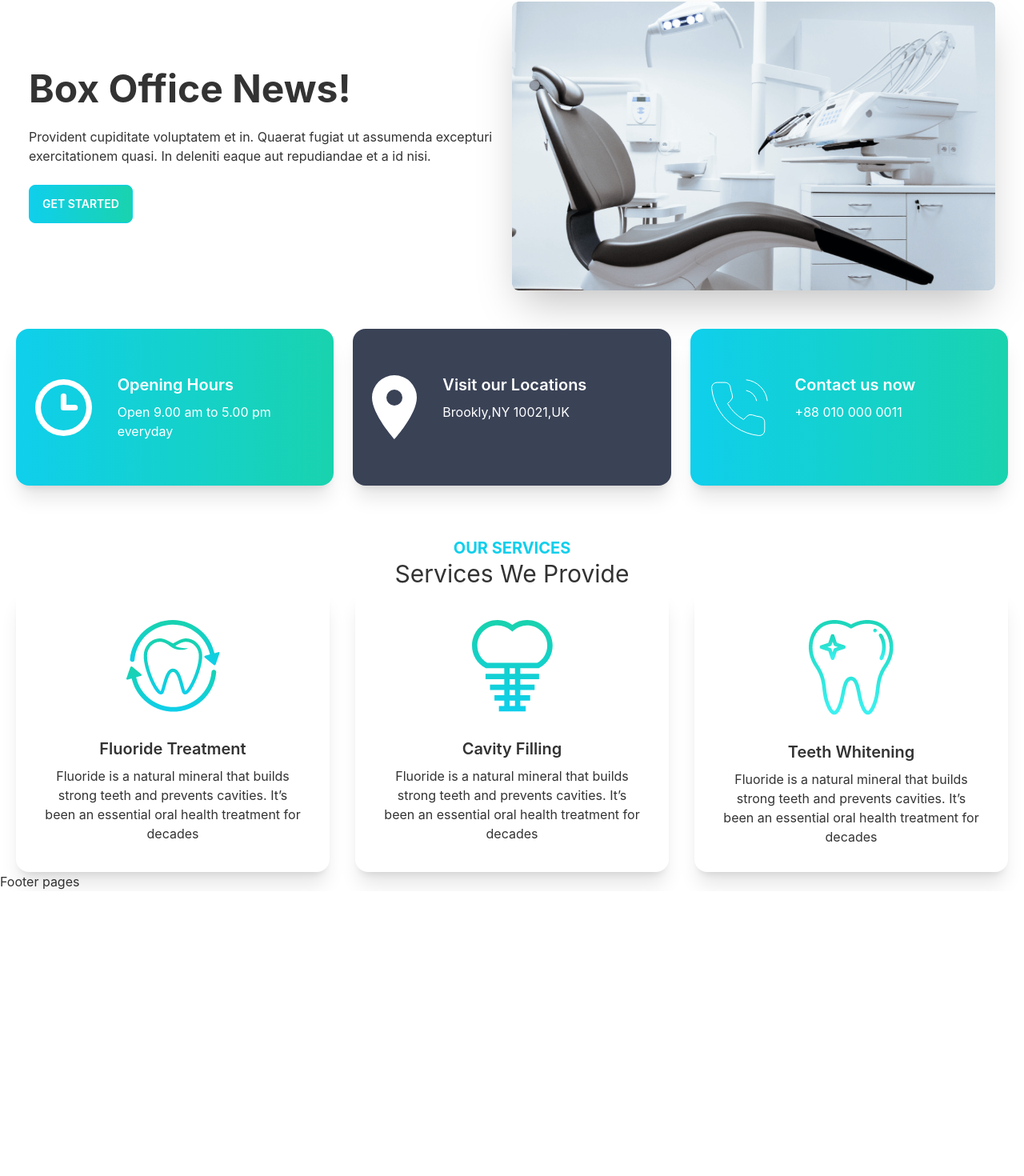
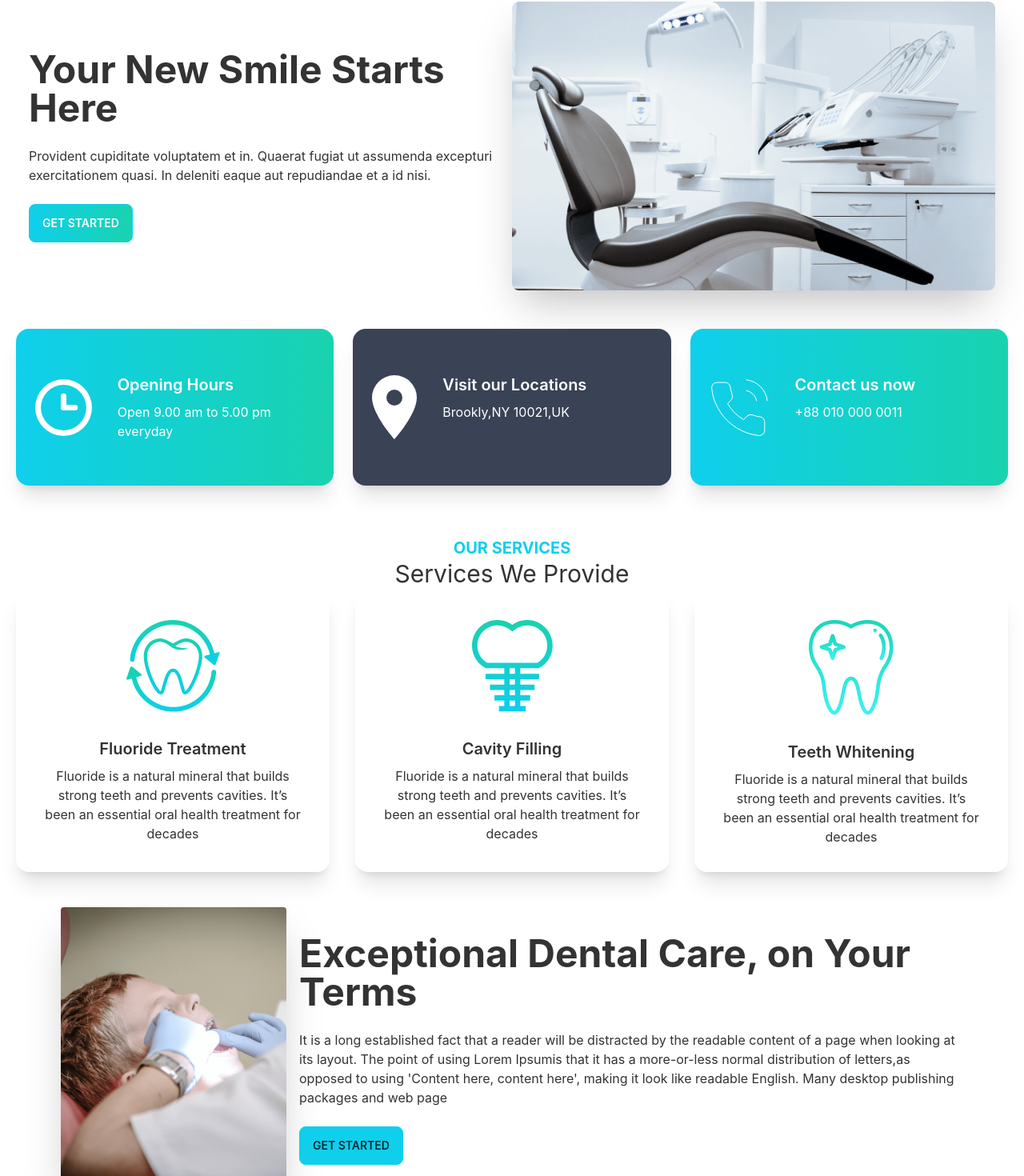
Before and after one commit to mustakimbellah/doctors-portal-client, a React (Create React App) app: page / in a window 1280 px wide. Shown: the part 78-1548 px from the top of the page at 80% size. Before the commit the page ends 1192 px from the top, so only its background shows below. Built offline with nearby package versions, Linux system fonts and the light colour scheme.

Commit message:
Exceptional Dental Care

```diff
--- a/src/Pages/Home/Banner/Banner.js
+++ b/src/Pages/Home/Banner/Banner.js
@@ -7,7 +7,7 @@
             <div className="hero-content flex-col lg:flex-row-reverse">
                 <img src={chair} className="rounded-lg lg:w-1/2 shadow-2xl" alt='' />
                 <div>
-                    <h1 className="text-5xl font-bold">Box Office News!</h1>
+                    <h1 className="text-5xl font-bold">Your New Smile Starts Here</h1>
                     <p className="py-6">Provident cupiditate voluptatem et in. Quaerat fugiat ut assumenda excepturi exercitationem quasi. In deleniti eaque aut repudiandae et a id nisi.</p>
                     <button className="btn btn-primary  bg-gradient-to-r from-primary to-secondary text-white">Get Started</button>
                 </div>
--- /dev/null
+++ b/src/Pages/Home/DentalCare/DentalCare.js
@@ -0,0 +1,19 @@
+import React from 'react';
+import treatment from '../../../assets/images/treatment.png';
+
+const DentalCare = () => {
+    return (
+        <div className="hero  mt-7 px-10">
+            <div className="hero-content flex-col lg:flex-row">
+                <img src={treatment} className="rounded lg:w-1/4 shadow-2xl" alt='' />
+                <div>
+                    <h1 className="text-5xl font-bold">Exceptional Dental Care, on Your Terms</h1>
+                    <p className="py-6">It is a long established fact that a reader will be distracted by the readable content of a page when looking at its layout. The point of using Lorem Ipsumis that it has a more-or-less normal distribution of letters,as opposed to using 'Content here, content here', making it look like readable English. Many desktop publishing packages and web page</p>
+                    <button className="btn btn-primary">Get Started</button>
+                </div>
+            </div>
+        </div>
+    );
+};
+
+export default DentalCare;
--- a/src/Pages/Home/Home/Home.js
+++ b/src/Pages/Home/Home/Home.js
@@ -1,5 +1,6 @@
 import React from 'react';
 import Banner from '../Banner/Banner';
+import DentalCare from '../DentalCare/DentalCare';
 import InfoCards from '../InfoCards/InfoCards';
 import Services from '../Services/Services';
 
@@ -9,6 +10,7 @@
             <Banner></Banner>
             <InfoCards></InfoCards>
             <Services></Services>
+            <DentalCare></DentalCare>
         </div>
     );
 };
```
